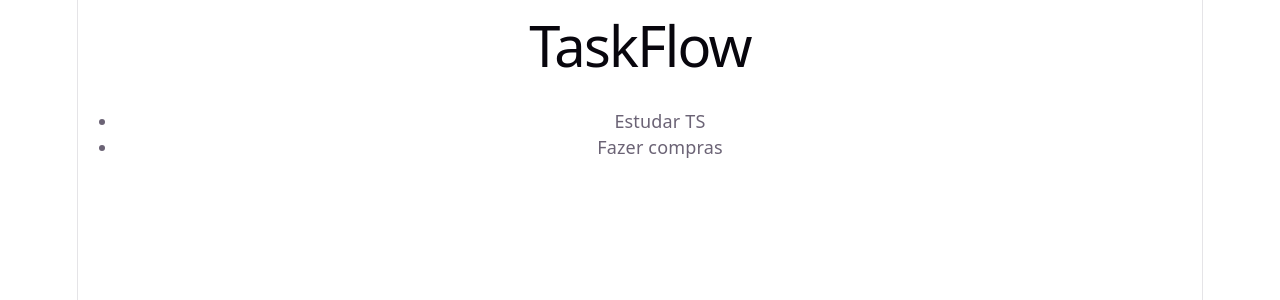
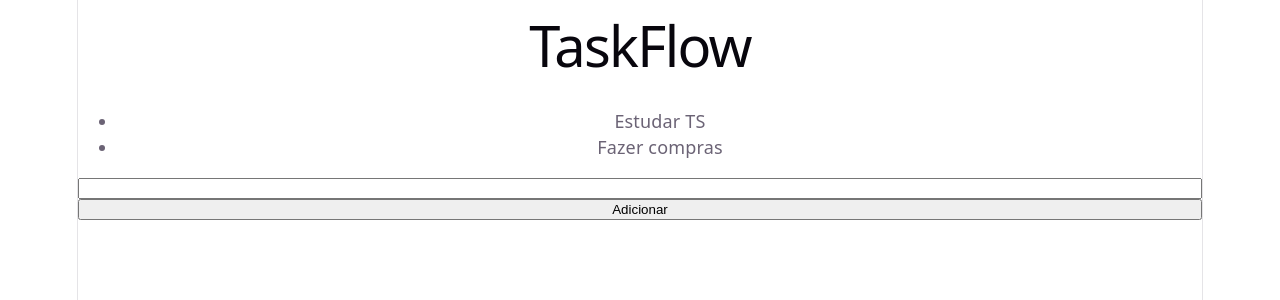
Before and after one commit to lincolnjesuino-cmyk/taskflow, a React (Vite) app in the folder frontend/: page / in a window 1280 px wide. Shown: the top 300 px of the page. Built offline with nearby package versions, Linux system fonts and the light colour scheme.

Commit message:
feat: adiciona input para criar novas tarefas

```diff
--- a/frontend/src/App.tsx
+++ b/frontend/src/App.tsx
@@ -4,6 +4,7 @@ import {useState} from 'react'
 
 function App() {
   const [tarefas, setTarefas] = useState(["Estudar TS", "Fazer compras"])
+  const [texto, setTexto] = useState("")
   return (
     <>
         <Header titulo="TaskFlow" />
@@ -14,6 +15,12 @@ function App() {
       ))}
           </ul>
 
+        <input type="text" value={texto} onChange={(e) => setTexto(e.target.value)} />
+        <button onClick={() => {
+          setTarefas([...tarefas, texto])
+          setTexto("")
+        }}>Adicionar</button>
+
 
     </>
   )
```
